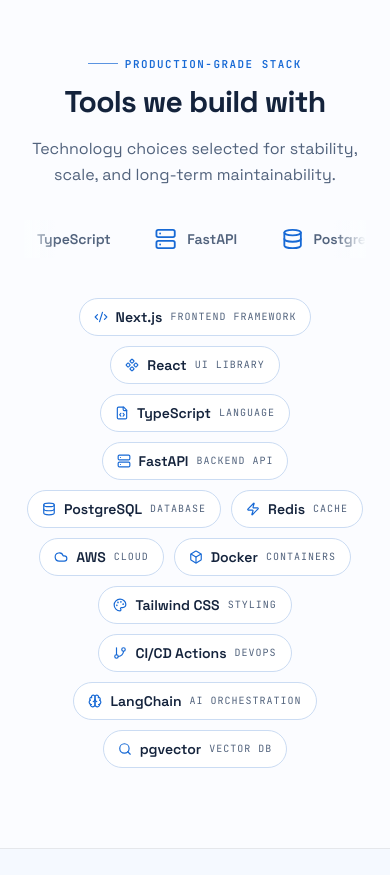
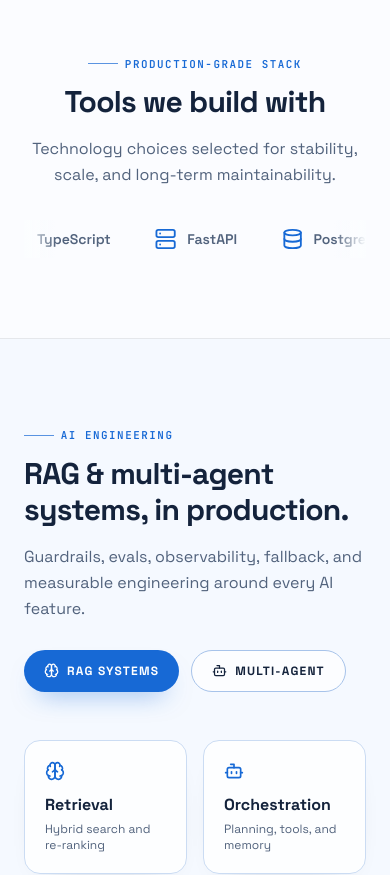
Before and after one commit to Kss-Official/Kalpanaaa-Software-Solutions-OFFICIAL-WEBSITE, a React (Vite) app: page / in a window 390 px wide. Shown: the part 8058-8933 px from the top of the page. Built offline with nearby package versions, Linux system fonts and the light colour scheme.

Commit message:
Final Tweeks Done

```diff
--- a/index.html
+++ b/index.html
@@ -36,7 +36,7 @@
 
   <!-- Keywords: exact brand + common misspellings + services -->
   <meta name="keywords"
-    content="Kalpanaaa Software Solutions, Kalpanaaa Software Solutions Pvt Ltd, kalpanaaasoftwaresolutions.in, Kalpanaaa Software, Kalpanaaa, KSS, Kalpana Software Solutions, kalpanasoftwaresolutions.com, software development company India, enterprise software engineering, AI development India, RAG systems India, multi-agent automation, full-stack development, React Next.js development, cloud DevOps India, QA automation, government software India, healthcare software India, bespoke engineering partner Bengaluru, IT company Bengaluru Karnataka" />
+    content="Kalpanaaa Software Solutions, Kalpanaaa Software Solutions Pvt Ltd, kalpanaaasoftwaresolutions.in, Kalpanaaa Software, Kalpanaaa, KSS, Kalpanaaa Software Solutions, kalpanasoftwaresolutions.com, software development company India, enterprise software engineering, AI development India, RAG systems India, multi-agent automation, full-stack development, React Next.js development, cloud DevOps India, QA automation, government software India, healthcare software India, bespoke engineering partner Bengaluru, IT company Bengaluru Karnataka" />
 
   <!-- Author & Publisher -->
   <meta name="author" content="Kalpanaaa Software Solutions Pvt. Ltd." />
@@ -133,8 +133,8 @@
     "alternateName": [
       "Kalpanaaa Software Solutions",
       "Kalpanaaa Software",
-      "Kalpana Software Solutions",
-      "Kalpana Software Solutions Pvt. Ltd.",
+      "Kalpanaaa Software Solutions",
+      "Kalpanaaa Software Solutions Pvt. Ltd.",
       "KSS",
       "kalpanaaasoftwaresolutions.in",
       "kalpanasoftwaresolutions.com"
--- a/src/pages/Home.tsx
+++ b/src/pages/Home.tsx
@@ -57,7 +57,7 @@
 
     <section className="py-20 md:py-28 site-surface border-y border-line/70"><div className="max-w-7xl mx-auto px-6 md:px-8 lg:px-12"><div className="flex items-end justify-between flex-wrap gap-6 mb-12"><SectionHeading eyebrow="Selected work" title="Engineering, not templates." description="Three engagements. Three measurable outcomes."/><Link to="/work" className="text-brand text-xs font-bold uppercase tracking-widest inline-flex items-center gap-1.5 hover:underline">All case studies <ArrowRight size={14}/></Link></div><div className="grid gap-6 md:grid-cols-2 lg:grid-cols-3">{CASE_STUDIES.map((project,index)=><CaseStudyCard key={project.slug} project={project} index={index}/>)}</div></div></section>
 
-    <section className="py-20 md:py-28 overflow-hidden"><div className="max-w-7xl mx-auto px-6 md:px-8 lg:px-12"><SectionHeading eyebrow="Production-grade stack" title="Tools we build with" description="Technology choices selected for stability, scale, and long-term maintainability." align="center"/><div className="mt-8"><LogoLoop logos={technologyLogos} speed={38} gap={44} logoHeight={22} hoverSpeed={0} fadeOut fadeOutColor="var(--canvas)" scaleOnHover /></div><div className="mt-10 flex flex-wrap justify-center gap-2.5">{TECHNOLOGIES.map((technology)=><TechBadge key={technology.name} tech={technology}/>)}</div></div></section>
+    <section className="py-20 md:py-28 overflow-hidden"><div className="max-w-7xl mx-auto px-6 md:px-8 lg:px-12"><SectionHeading eyebrow="Production-grade stack" title="Tools we build with" description="Technology choices selected for stability, scale, and long-term maintainability." align="center"/><div className="mt-8"><LogoLoop logos={technologyLogos} speed={38} gap={44} logoHeight={22} hoverSpeed={0} fadeOut fadeOutColor="var(--canvas)" scaleOnHover /></div></div></section>
 
     <section className="py-20 md:py-28 site-surface border-y border-line/70"><div className="max-w-7xl mx-auto px-6 md:px-8 lg:px-12 grid lg:grid-cols-2 gap-12 items-center"><div><SectionHeading eyebrow="AI engineering" title="RAG & multi-agent systems, in production." description="Guardrails, evals, observability, fallback, and measurable engineering around every AI feature."/><div className="mt-7 flex flex-wrap gap-3"><Link to="/services/rag-systems" className="button-primary px-5 py-3 text-xs font-bold uppercase tracking-widest"><Brain size={15}/>RAG systems</Link><Link to="/services/multi-agent-automation" className="button-secondary px-5 py-3 text-xs font-bold uppercase tracking-widest"><Bot size={15}/>Multi-agent</Link></div></div><div className="grid grid-cols-2 gap-4">{[{icon:Brain,label:"Retrieval",desc:"Hybrid search and re-ranking"},{icon:Bot,label:"Orchestration",desc:"Planning, tools, and memory"},{icon:Shield,label:"Guardrails",desc:"Evals and safe fallback"},{icon:Sparkles,label:"Optimisation",desc:"Fine-tuning pipelines"}].map((item)=><div key={item.label} className="site-card rounded-2xl p-5"><item.icon size={20} className="text-brand mb-3"/><p className="font-bold text-ink">{item.label}</p><p className="text-xs text-muted mt-1">{item.desc}</p></div>)}</div></div></section>
 
```
Also changed, not shown: public/llms.txt.
